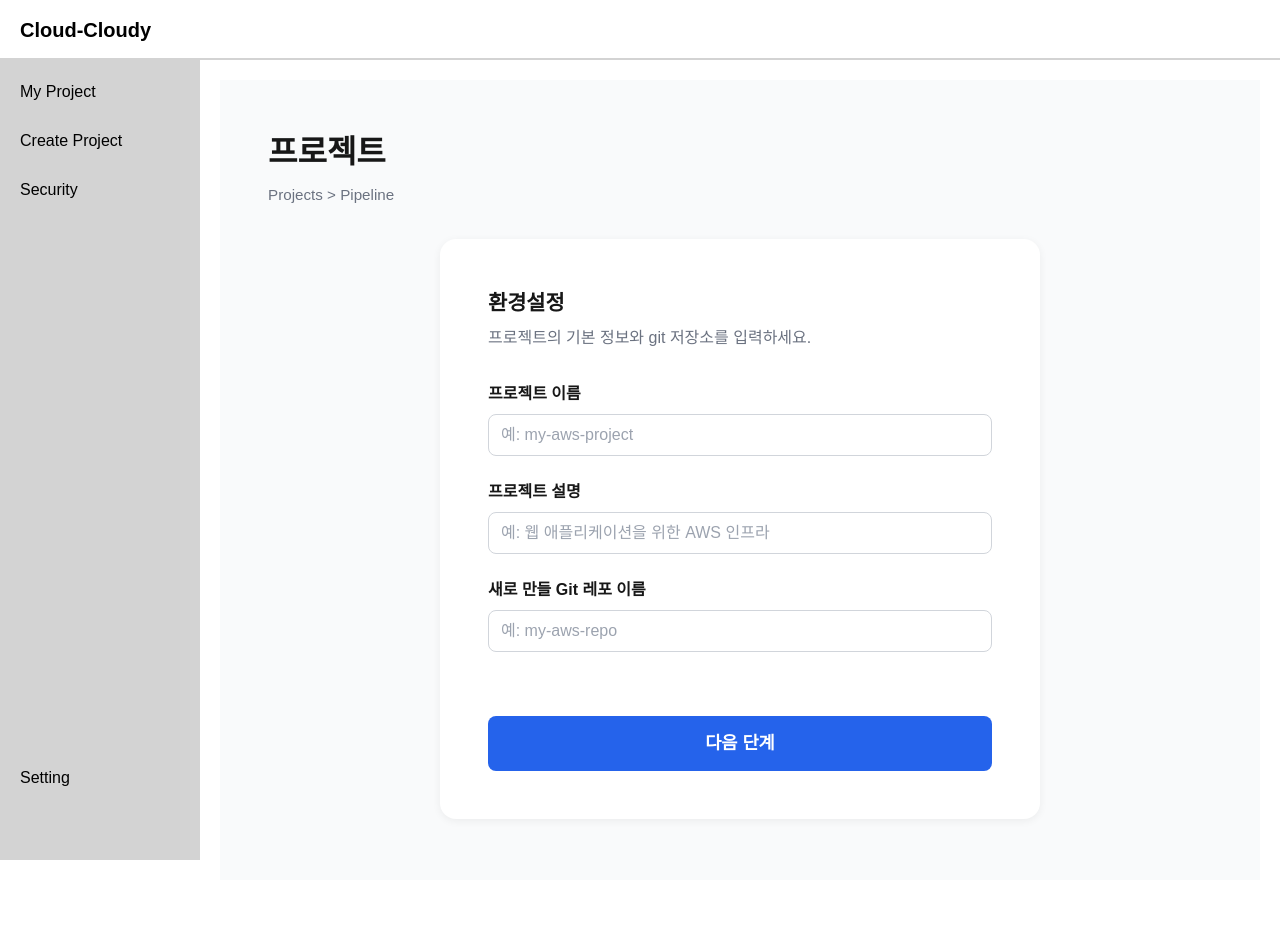
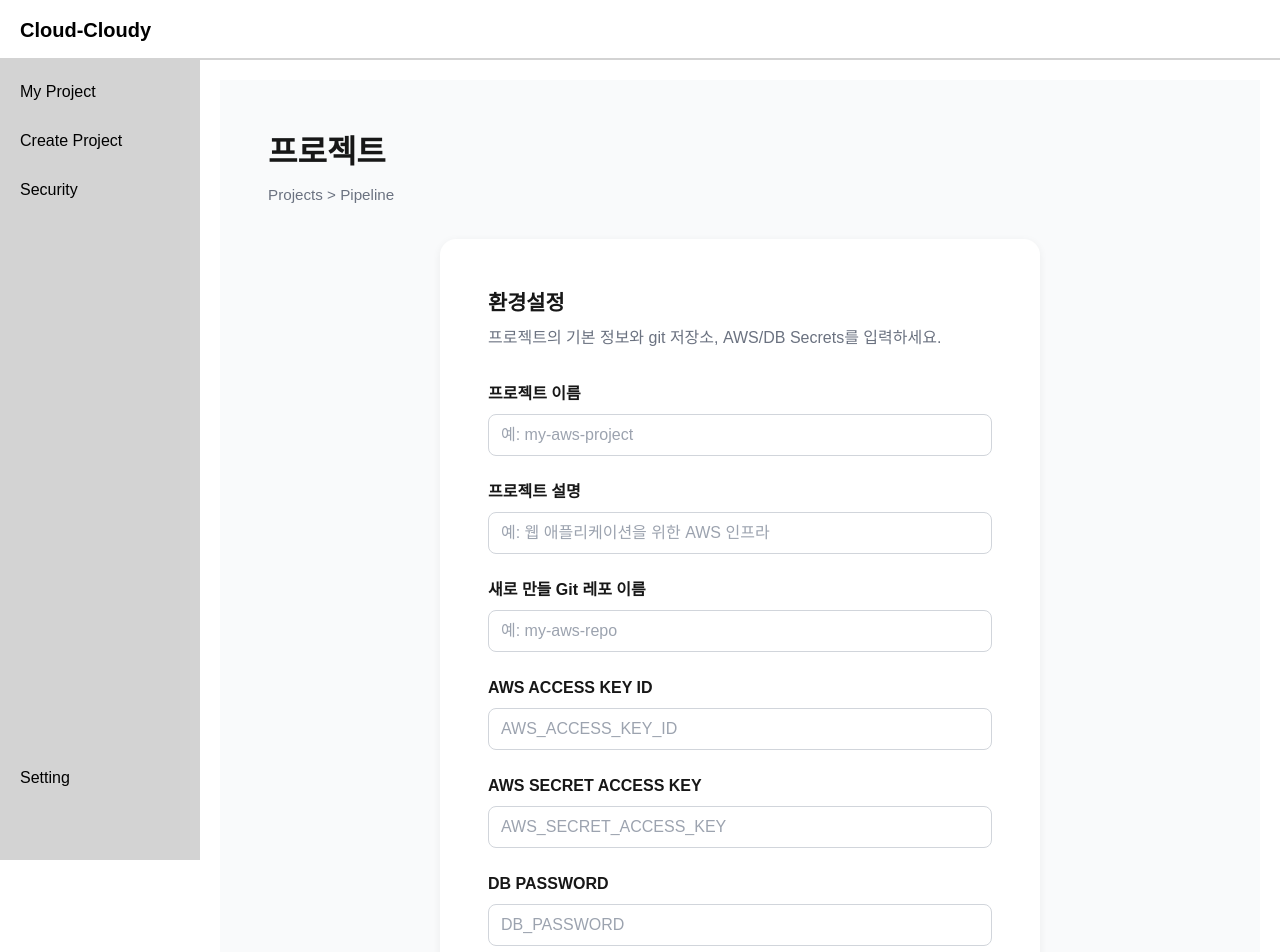
Before and after one commit to shepherdgirls/cloudy-FE, a Next.js app in the folder cloudy-front/: page /dashboard/project in a window 1280 px wide. Shown: the top 952 px of the page. Before the commit the page ends 900 px from the top, so only its background shows below. Built offline with nearby package versions, Linux system fonts and the light colour scheme.

Commit message:
feat: github secrets 등록 api 연결

```diff
--- a/cloudy-front/app/dashboard/project/page.js
+++ b/cloudy-front/app/dashboard/project/page.js
@@ -85,6 +85,9 @@ export default function ProjectSettingPage() {
   const [projectName, setProjectName] = useState("");
   const [projectDesc, setProjectDesc] = useState("");
   const [gitRepo, setGitRepo] = useState("");
+  const [awsAccessKey, setAwsAccessKey] = useState("");
+  const [awsSecretKey, setAwsSecretKey] = useState("");
+  const [dbPassword, setDbPassword] = useState("");
   const [loading, setLoading] = useState(false);
   const router = useRouter();
 
@@ -120,16 +123,56 @@ export default function ProjectSettingPage() {
     }
   };
 
+  // Github Secret 등록 API 호출
+  const registerSecrets = async () => {
+    const token = localStorage.getItem("access");
+    if (!token) {
+      alert("로그인이 필요합니다.");
+      return false;
+    }
+    try {
+      const res = await fetch("http://15.164.170.14:8000/github/secrets/", {
+        method: "POST",
+        headers: {
+          "Content-Type": "application/json",
+          Authorization: `Bearer ${token}`,
+        },
+        body: JSON.stringify({
+          repo_name: gitRepo,
+          secrets: {
+            AWS_ACCESS_KEY_ID: awsAccessKey,
+            AWS_SECRET_ACCESS_KEY: awsSecretKey,
+            DB_PASSWORD: dbPassword,
+          },
+        }),
+      });
+      if (!res.ok) {
+        const msg = await res.text();
+        alert("GitHub Secret 등록 실패: " + msg);
+        return false;
+      }
+      return true;
+    } catch (e) {
+      alert("네트워크 오류: " + e.message);
+      return false;
+    }
+  };
+
   // 다음 단계로 이동
   const handleNext = async () => {
-    if (!projectName || !gitRepo) {
-      alert("프로젝트 이름과 Git 레포 이름을 입력하세요.");
+    if (!projectName || !gitRepo || !awsAccessKey || !awsSecretKey || !dbPassword) {
+      alert("모든 필드를 입력하세요.");
       return;
     }
     setLoading(true);
     const repoCreated = await createRepo();
+    if (!repoCreated) {
+      setLoading(false);
+      return;
+    }
+    const secretsRegistered = await registerSecrets();
     setLoading(false);
-    if (repoCreated) {
+    if (secretsRegistered) {
       router.push(
         `/dashboard/project/architecture?projectName=${encodeURIComponent(
           projectName
@@ -147,7 +190,7 @@ export default function ProjectSettingPage() {
         <SubTitle>Projects &gt; Pipeline</SubTitle>
         <Card>
           <SectionTitle>환경설정</SectionTitle>
-          <SectionDesc>프로젝트의 기본 정보와 git 저장소를 입력하세요.</SectionDesc>
+          <SectionDesc>프로젝트의 기본 정보와 git 저장소, AWS/DB Secrets를 입력하세요.</SectionDesc>
           <form onSubmit={(e) => { e.preventDefault(); handleNext(); }}>
             <Label htmlFor="projectName">프로젝트 이름</Label>
             <Input
@@ -175,8 +218,36 @@ export default function ProjectSettingPage() {
               required
             />
 
+            <Label htmlFor="awsAccessKey">AWS ACCESS KEY ID</Label>
+            <Input
+              id="awsAccessKey"
+              placeholder="AWS_ACCESS_KEY_ID"
+              value={awsAccessKey}
+              onChange={(e) => setAwsAccessKey(e.target.value)}
+              required
+            />
+
+            <Label htmlFor="awsSecretKey">AWS SECRET ACCESS KEY</Label>
+            <Input
+              id="awsSecretKey"
+              placeholder="AWS_SECRET_ACCESS_KEY"
+              value={awsSecretKey}
+              onChange={(e) => setAwsSecretKey(e.target.value)}
+              required
+            />
+
+            <Label htmlFor="dbPassword">DB PASSWORD</Label>
+            <Input
+              id="dbPassword"
+              placeholder="DB_PASSWORD"
+              type="password"
+              value={dbPassword}
+              onChange={(e) => setDbPassword(e.target.value)}
+              required
+            />
+
             <Button type="submit" disabled={loading}>
-              {loading ? "레포 생성 중..." : "다음 단계"}
+              {loading ? "레포/시크릿 생성 중..." : "다음 단계"}
             </Button>
           </form>
         </Card>
```
